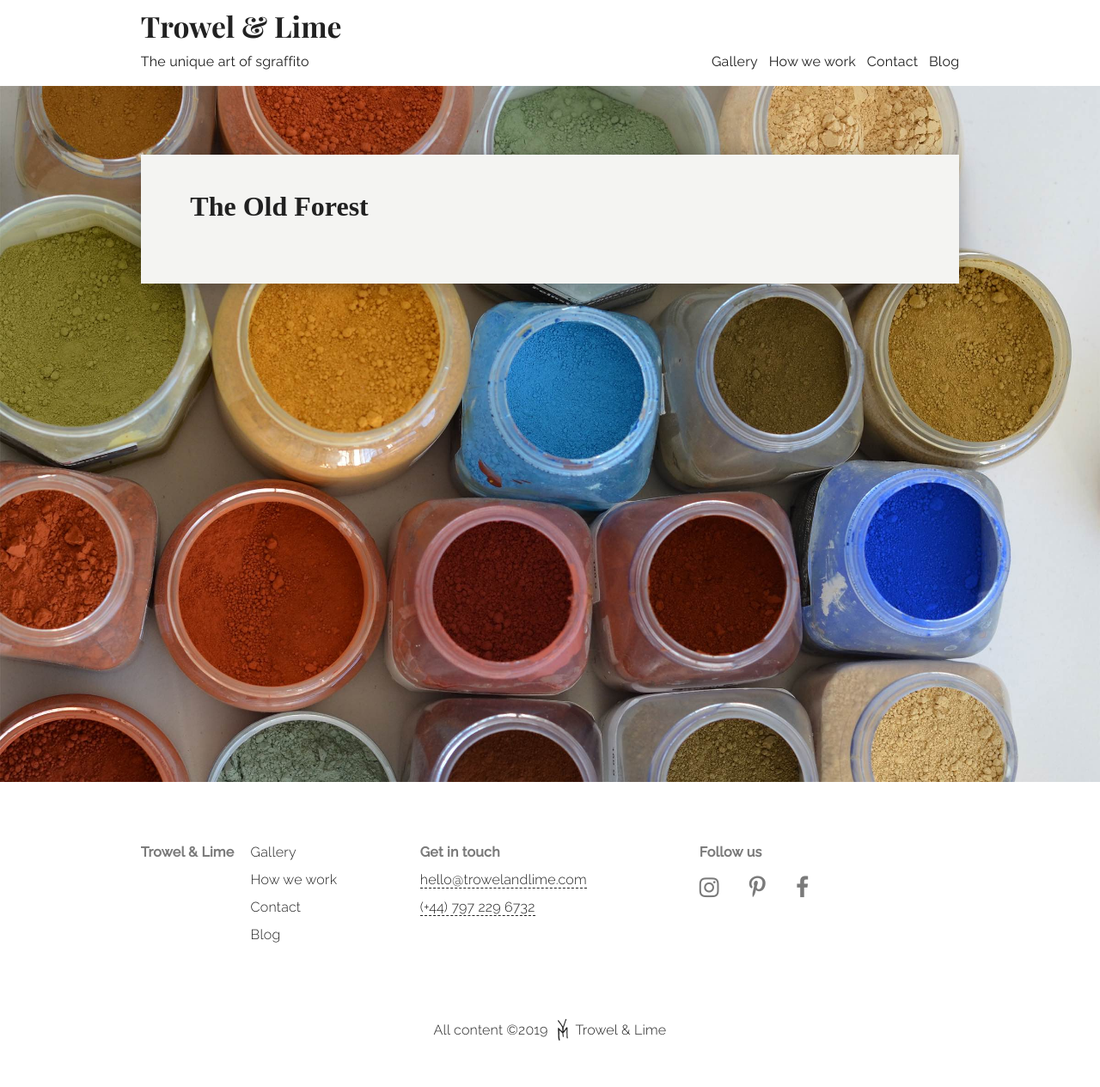
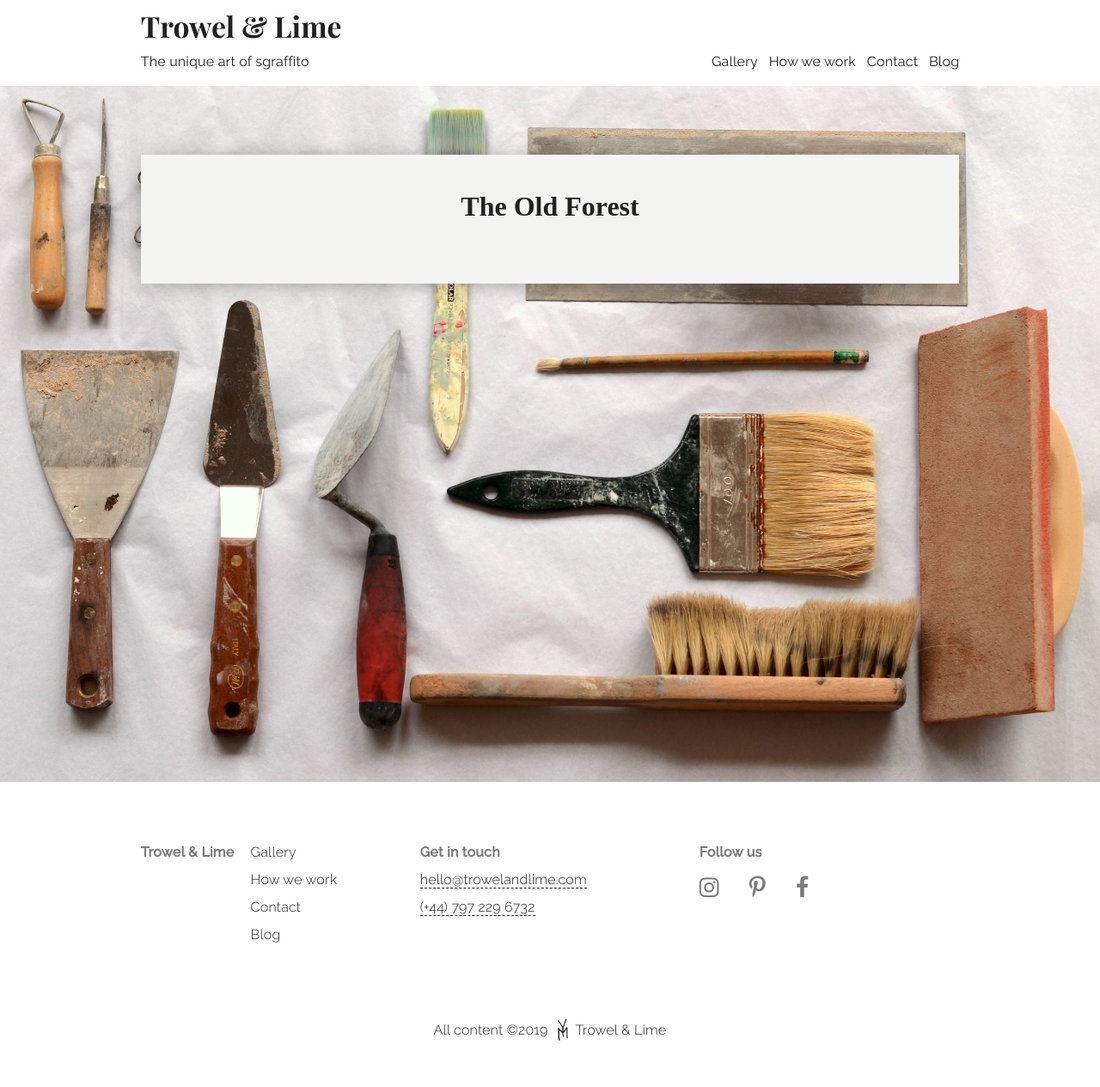
Before and after one commit to marek-kultys/trowel-and-lime, a Jekyll site: the page built from how-we-work/index.html, in a window 1280 px wide. Shown: the whole page at 86% size. Built offline with Jekyll 4.4.1, drawn with Linux system fonts in a browser that asks for light colours.

Commit message:
Add How We Work section

```diff
--- a/_sass/how-we-work.scss
+++ b/_sass/how-we-work.scss
@@ -2,7 +2,40 @@
 
    .hero {
       .hero-container {
-         background-image: url("/img/large-studio-2.jpg");
+         background-image: url("/img/large-studio-4.jpg");
+      }
+
+      .title-container {
+         text-align: center;
+         h2 {
+            color: $black;
+            border-color: $black;
+         }
+      }
+
+      .text-container {
+         img {
+            width: 100%;
+            margin-top: 1.5em;
+            margin-bottom: 0.5em;
+         }
+      }
+
+      .badge {
+         width: 54px;
+         text-align: center;
+         margin: 0 auto;
+         h4 {
+            border-radius: 50%;
+            width: 54px;
+            height: 54px;
+            background: $yellow;
+            color: $white;
+            // border: 1px solid $black;
+            text-align: center;
+            margin-top: 2em;
+            margin-bottom: 0.8em;
+         }
       }
 
       .page-container {
@@ -18,6 +51,10 @@
             @include span-columns(6);
          }
       }
+
+      .metadata-item {
+         text-align: center;
+         margin-right: 0px;
+      }
    }
-
 }
```
Also changed, not shown: img/sgraffito-process.jpg (added), img/sgraffito-sketch.jpg (added).
